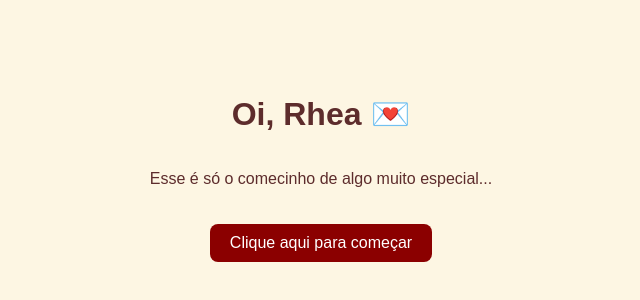
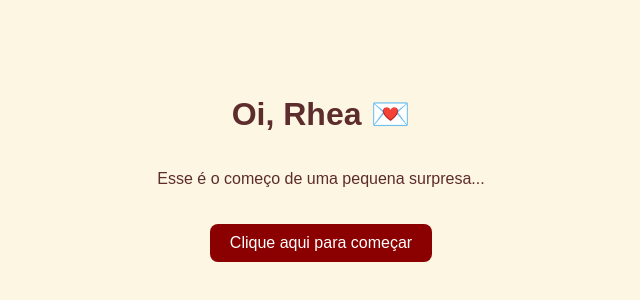
Before and after one commit to soturna-gif/rhea, a plain HTML site: page index (1).html in a window 1280 px wide. Shown: the part 232-532 px from the top of the page, 319-959 px from the left. Drawn offline with Linux system fonts and the light colour scheme.

Commit message:
index (1).html

```diff
--- a/index (1).html
+++ b/index (1).html
@@ -34,7 +34,7 @@
 </head>
 <body>
   <h1>Oi, Rhea 💌</h1>
-  <p>Esse é só o comecinho de algo muito especial...</p>
+  <p>Esse é o começo de uma pequena surpresa...</p>
   <button onclick="window.location.href='pagina1.html'">Clique aqui para começar</button>
 </body>
 </html>
```
